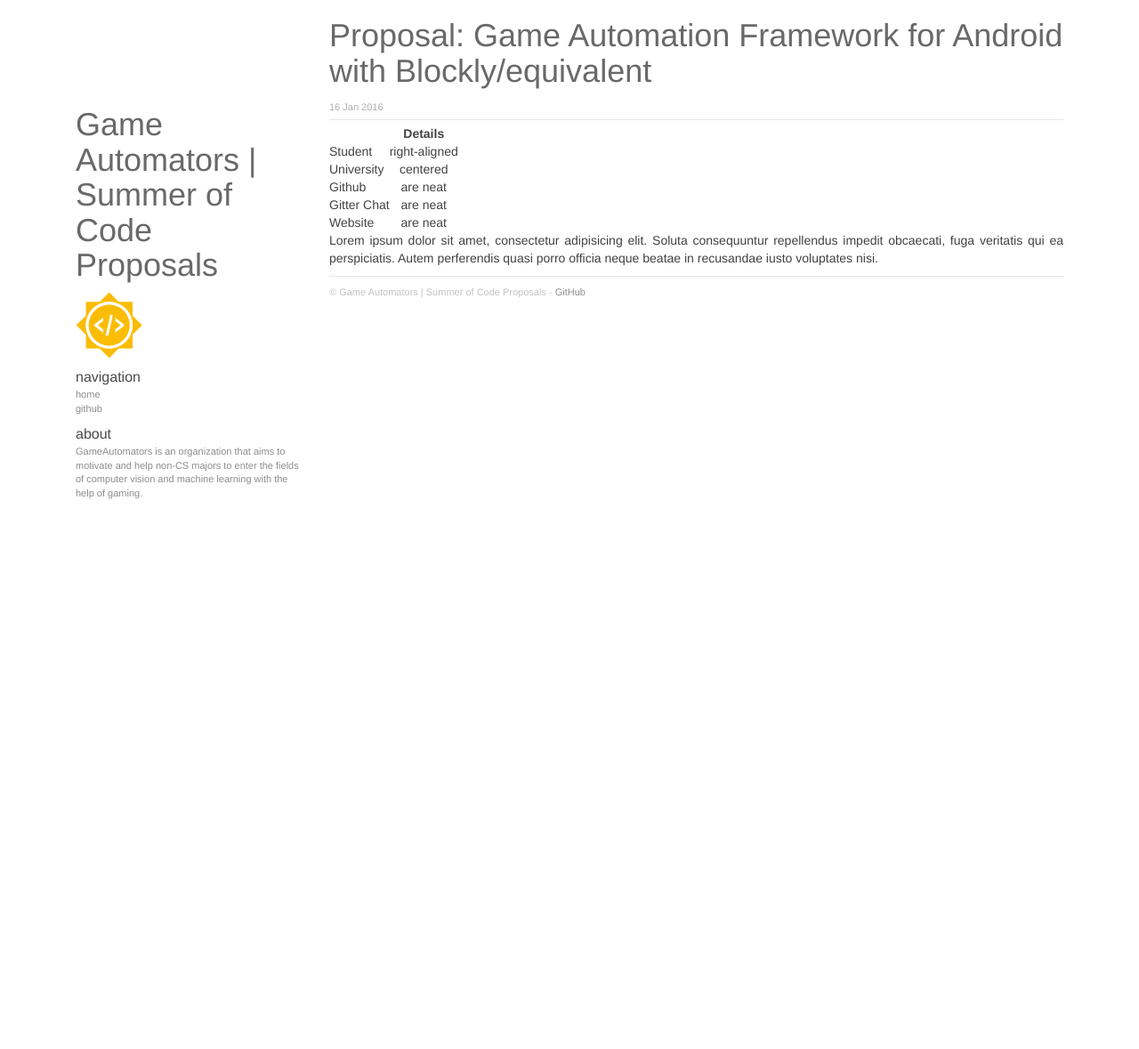
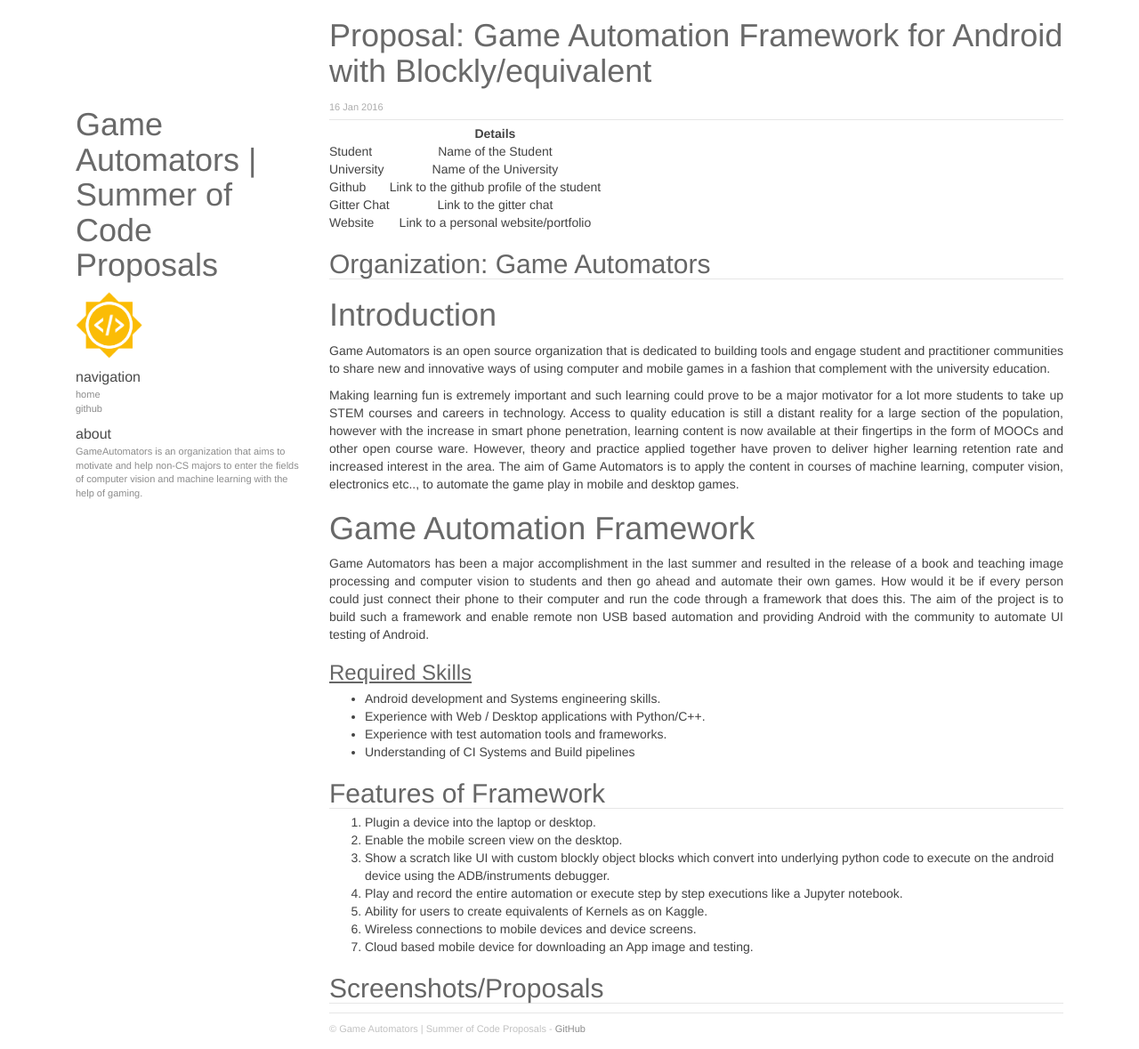
Before and after one commit to GameAutomators/SOC, a Jekyll site: the page built from _posts/2018-01-16-proposal-game-automation-framework.markdown, in a window 1280 px wide. Shown: the whole page at 89% size. Built offline with Jekyll 4.4.1, drawn with Linux system fonts in a browser that asks for light colours; nearby versions of some CDN libraries; before the commit the page ends 900 px from its top, so only the background shows below that.

Commit message:
Adding proposal ideas and student proposal template

```diff
--- a/_posts/2018-01-16-proposal-game-automation-framework.markdown
+++ b/_posts/2018-01-16-proposal-game-automation-framework.markdown
@@ -2,15 +2,43 @@
 layout: post
 title:  "Proposal: Game Automation Framework for Android with Blockly/equivalent"
 date:   2016-01-16 00:18:23
-categories: framework
+categories: framework, systems
 ---
 
 |         | Details           |
 | ------------- |:-------------:|
-| Student      | right-aligned |
-| University      | centered      |
-| Github | are neat      |
-| Gitter Chat | are neat      |
-| Website | are neat      |
+| Student      | Name of the Student |
+| University      | Name of the University      |
+| Github | Link to the github profile of the student      |
+| Gitter Chat | Link to the gitter chat      |
+| Website | Link to a personal website/portfolio      |
 
-Lorem ipsum dolor sit amet, consectetur adipisicing elit. Soluta consequuntur repellendus impedit obcaecati, fuga veritatis qui ea perspiciatis. Autem perferendis quasi porro officia neque beatae in recusandae iusto voluptates nisi.
+## Organization: Game Automators
+
+# Introduction
+
+Game Automators is an open source organization that is dedicated to building tools and engage student and practitioner communities to share new and innovative ways of using computer and mobile games in a fashion that complement with the university education.
+
+Making learning fun is extremely important and such learning could prove to be a major motivator for a lot more students to take up STEM courses and careers in technology. Access to quality education is still a distant reality for a large section of the population, however with the increase in smart phone penetration, learning content is now available at their fingertips in the form of MOOCs and other open course ware. However, theory and practice applied together have proven to deliver higher learning retention rate and increased interest in the area. The aim of Game Automators is to apply the content in courses of machine learning, computer vision, electronics etc.., to automate the game play in mobile and desktop games.
+
+# Game Automation Framework
+
+Game Automators has been a major accomplishment in the last summer and resulted in the release of a book and teaching image processing and computer vision to students and then go ahead and automate their own games. How would it be if every person could just connect their phone to their computer and run the code through a framework that does this. The aim of the project is to build such a framework and enable remote non USB based automation and providing Android with the community to automate UI testing of Android.
+
+### Required Skills
+- Android development and Systems engineering skills.
+- Experience with Web / Desktop applications with Python/C++.
+- Experience with test automation tools and frameworks.
+- Understanding of CI Systems and Build pipelines
+
+## Features of Framework
+
+1. Plugin a device into the laptop or desktop.
+2. Enable the mobile screen view on the desktop.
+3. Show a scratch like UI with custom blockly object blocks which convert into underlying python code to execute on the android device using the ADB/instruments debugger.
+4. Play and record the entire automation or execute step by step executions like a Jupyter notebook.
+5. Ability for users to create equivalents of Kernels as on Kaggle.
+6. Wireless connections to mobile devices and device screens.
+7. Cloud based mobile device for downloading an App image and testing.
+
+## Screenshots/Proposals
```
Also changed, not shown: Template.md (added, +37 -0 lines), _posts/2018-01-17-proposal-game-automation-marketplace.markdown (added, +46 -0 lines), _posts/2018-01-18-proposal-game-box.markdown (added, +41 -0 lines), _posts/2018-01-19-template-student-proposal.markdown (added, +66 -0 lines), Gemfile.lock (added).
